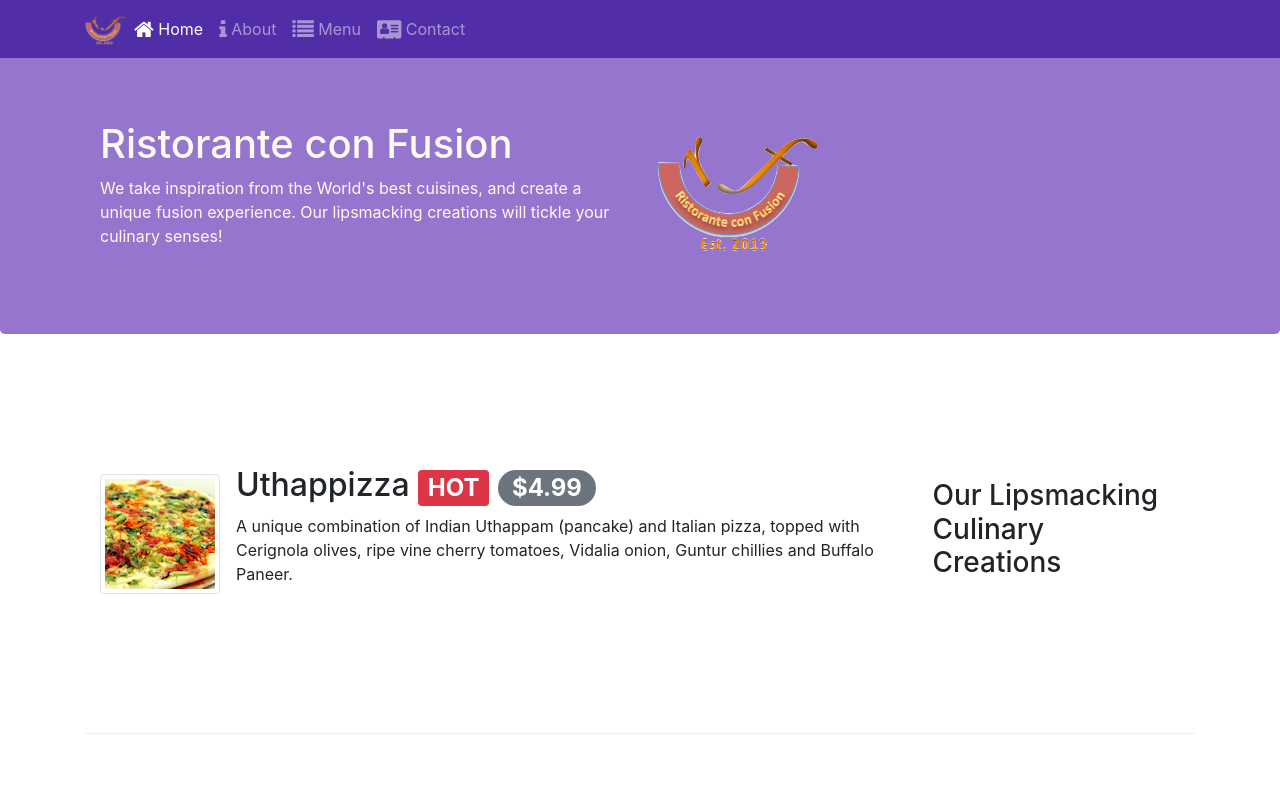
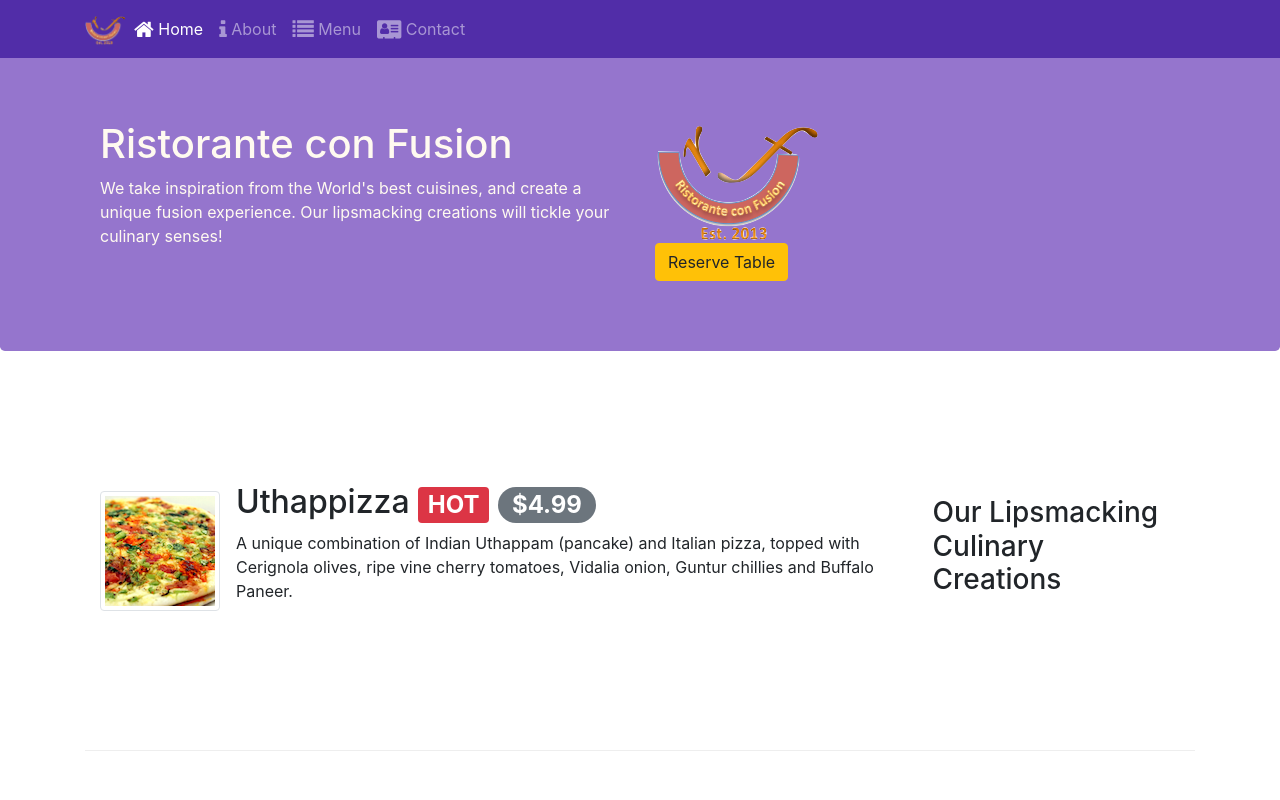
Before and after one commit to Smilesli/Bootstrap4, a website: page index.html in a window 1280 px wide. Shown: the top 800 px of the page. Drawn offline with nearby package versions, Linux system fonts and the light colour scheme.

Commit message:
Assin2-task3-Add content

```diff
--- a/index.html
+++ b/index.html
@@ -39,8 +39,13 @@
                     <h1>Ristorante con Fusion</h1>
                     <p>We take inspiration from the World's best cuisines, and create a unique fusion experience. Our lipsmacking creations will tickle your culinary senses!</p>
                 </div>
-                <div class="col-12 col-sm align-self-center">
-                    <img src="img/logo.png" class="img-fluid">
+                <div class="col-12 col-sm-6 align-items-center">
+                    <div>
+                        <img src="img/logo.png" class="img-fluid">
+                    </div>
+                    <div>
+                        <button class="btn btn-warning" type="button">Reserve Table</button>
+                    </div>
                 </div>
             </div>
         </div>
```
